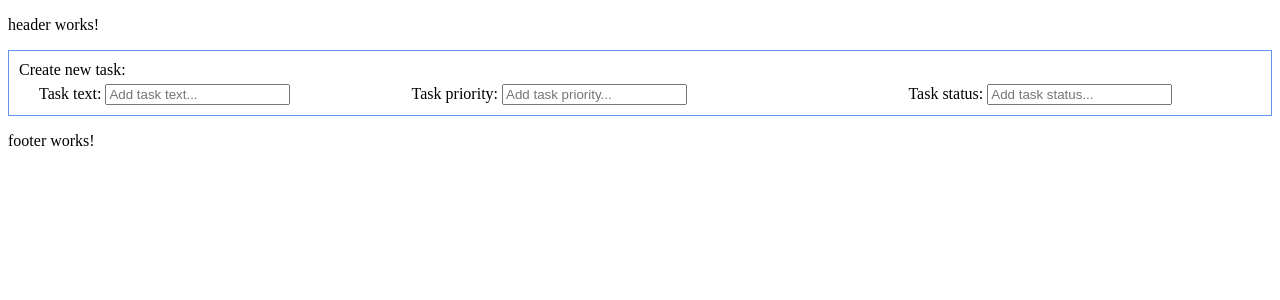
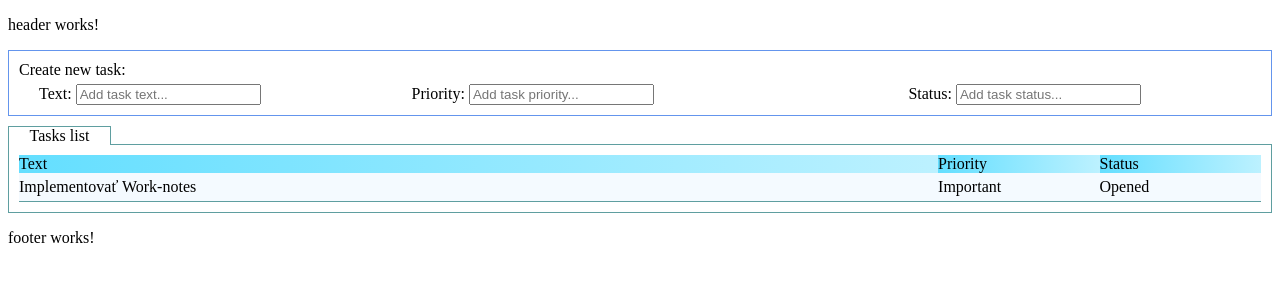
Before and after one commit to habalam/work-notes, an Angular app in the folder ui/: page / in a window 1280 px wide. Shown: the top 300 px of the page. Built offline with nearby package versions, Linux system fonts and the light colour scheme.

Commit message:
menší tuning GUI

```diff
--- a/ui/src/app/app/components/new-task/new-task.component.html
+++ b/ui/src/app/app/components/new-task/new-task.component.html
@@ -3,15 +3,15 @@
     <label style="width: 100%">Create new task:</label>
     <div style="margin-left: 20px; margin-top: 5px; float: left; width: 100%">
       <label style="width: 30%; float: left; min-width: 200px">
-        Task text:
+        Text:
         <input placeholder="Add task text..." name="taskText" [(ngModel)]="newTask.text" required>
       </label>
       <label style="width: 40%; float: left; min-width: 200px">
-        Task priority:
+        Priority:
         <input placeholder="Add task priority..." name="taskPriority" [(ngModel)]="newTask.priority" required>
       </label>
       <label style="width: 30%; float: left; min-width: 200px">
-        Task status:
+        Status:
         <input placeholder="Add task status..." name="taskStatus" [(ngModel)]="newTask.status" required>
       </label>
     </div>
--- a/ui/src/app/app/components/task-view/task-view.component.ts
+++ b/ui/src/app/app/components/task-view/task-view.component.ts
@@ -8,7 +8,7 @@ import {Task} from "../../classes/task";
 })
 export class TaskViewComponent implements OnInit {
 
-  public tasks: Array<Task> = [];
+  public tasks: Array<Task> = [new Task("Implementovať Work-notes", "Important", "Opened")];
 
   constructor() { }
 
--- a/ui/src/app/app/components/task/task.component.css
+++ b/ui/src/app/app/components/task/task.component.css
@@ -0,0 +1,19 @@
+.task-cell {
+  padding: 5px 0 5px 0;
+  float: left;
+}
+
+.text-cell {
+  width: 74%;
+  background-color: rgb(244, 250, 255);
+}
+
+.priority-cell {
+  width: 13%;
+  background-color: rgb(244, 250, 255)
+}
+
+.status-cell {
+  width: 13%;
+  background-color: rgb(244, 250, 255)
+}
--- a/ui/src/app/app/components/task/task.component.html
+++ b/ui/src/app/app/components/task/task.component.html
@@ -1,5 +1,17 @@
-<div style="border-bottom: 1px solid cadetblue; display: flow-root;">
-  <div style="float: left; width: 30%; min-width: 200px">{{task.text}}</div>
-  <div style="float: left; width: 40%; min-width: 200px">{{task.priority}}</div>
-  <div style="float: left; width: 30%; min-width: 200px">{{task.status}}</div>
+<div style="border-bottom: 1px solid cadetblue; display: flow-root; width: 100%;">
+  <div class="task-cell text-cell">
+    <div>
+      {{task.text}}
+    </div>
+  </div>
+  <div class="task-cell priority-cell">
+    <div>
+      {{task.priority}}
+    </div>
+  </div>
+  <div class="task-cell status-cell">
+    <div>
+      {{task.status}}
+    </div>
+  </div>
 </div>
--- a/ui/src/app/app/components/tasks-list/tasks-list.component.css
+++ b/ui/src/app/app/components/tasks-list/tasks-list.component.css
@@ -0,0 +1,10 @@
+.tab-element {
+  position: relative;
+  z-index: 10;
+  background-color: white;
+  width: 101px;
+  border-top: 1px solid cadetblue;
+  border-left: 1px solid cadetblue;
+  border-right: 1px solid cadetblue;
+  text-align: center;
+}
--- a/ui/src/app/app/components/tasks-list/tasks-list.component.html
+++ b/ui/src/app/app/components/tasks-list/tasks-list.component.html
@@ -1,4 +1,15 @@
-<div style="padding: 10px; border: 1px solid cadetblue; display: flow-root" *ngIf="tasks.length > 0">
-  <div style="width: 100%">Tasks list:</div>
-  <wn-task *ngFor="let task of tasks" [task]="task"></wn-task>
+<div style="display: flow-root; margin-top: 10px" *ngIf="tasks.length > 0">
+  <div style="width: 100%; margin-bottom: -1px;">
+    <div class="tab-element">
+      Tasks list
+    </div>
+  </div>
+  <div style="padding: 10px; border: 1px solid cadetblue">
+    <div style="float:left; width: 100%;">
+      <div style="float: left; width: 74%; background-image: linear-gradient(to right, rgba(34,209,255,0.7), rgba(34,209,255,0.3));">Text</div>
+      <div style="float: left; width: 13%; background-image: linear-gradient(to right, rgba(34,209,255,0.7), rgba(34,209,255,0.3));">Priority</div>
+      <div style="float: left; width: 13%; background-image: linear-gradient(to right, rgba(34,209,255,0.7), rgba(34,209,255,0.3));">Status</div>
+    </div>
+    <wn-task *ngFor="let task of tasks" [task]="task"></wn-task>
+  </div>
 </div>
```
